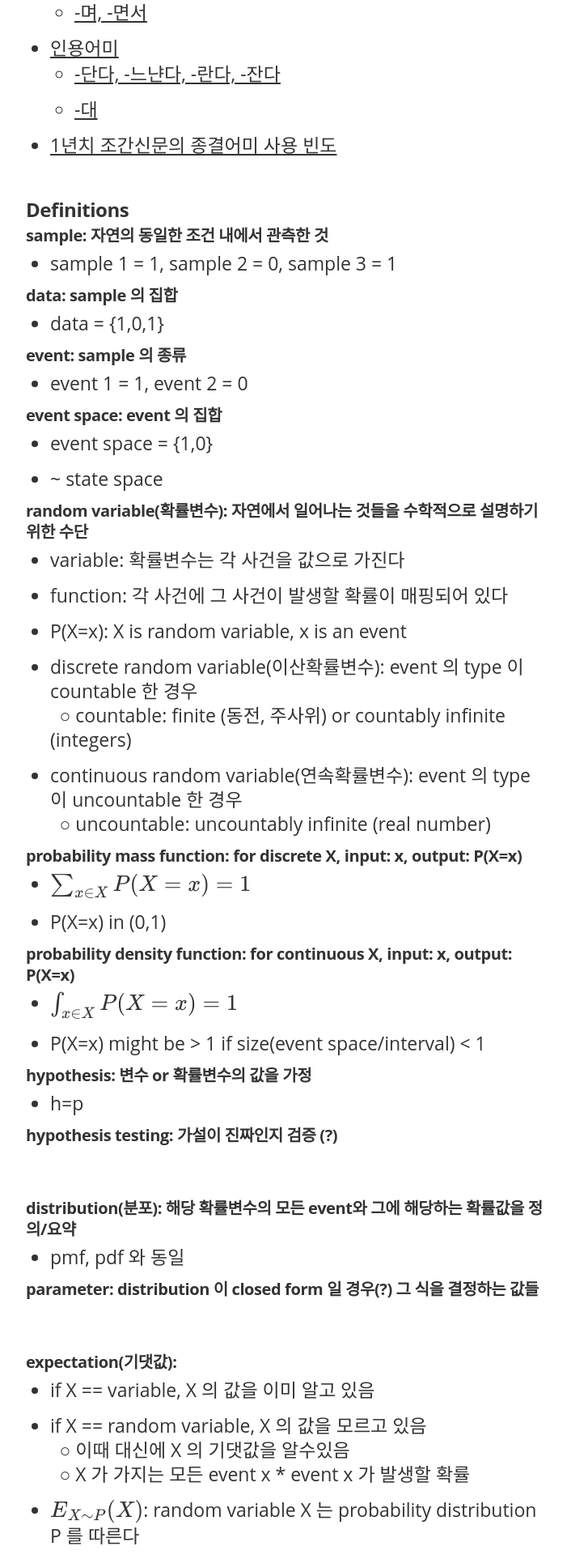
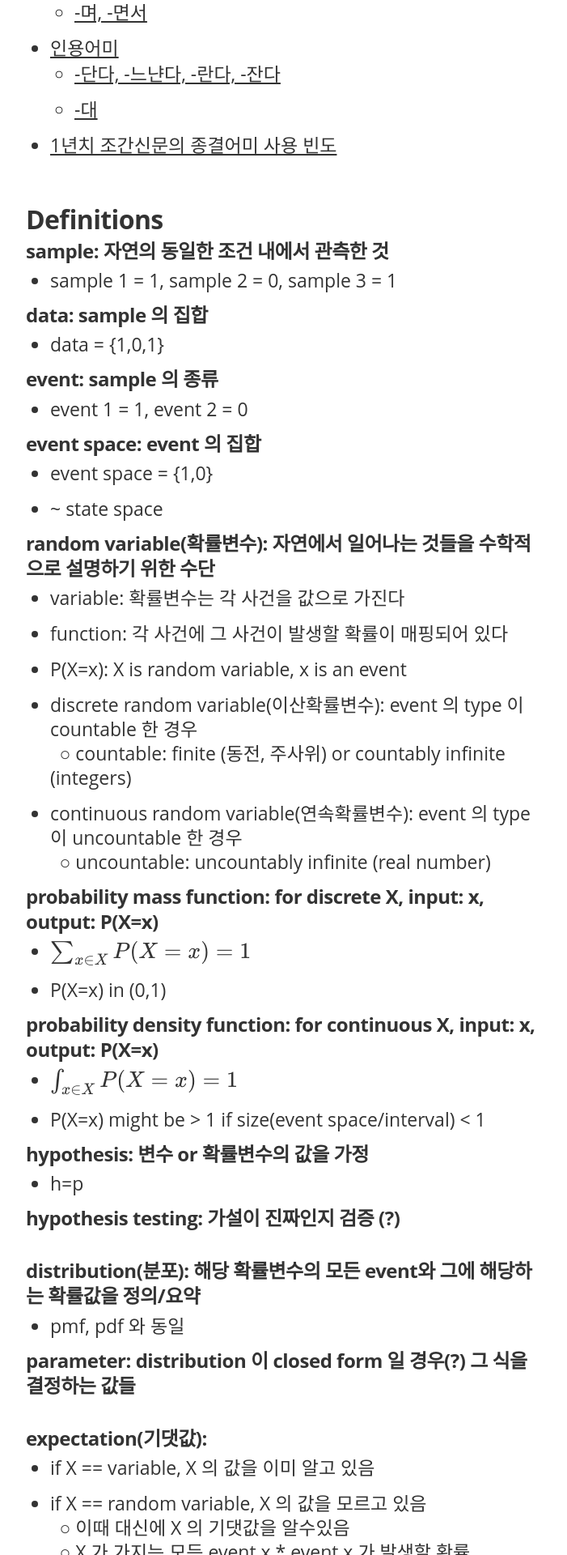
Before and after one commit to minniie/minniie.github.io, a Jekyll site: the page built from _posts/2021-07-27-probability.markdown, in a window 1280 px wide. Shown: the part 1938-3858 px from the top of the page at 81% size, without its empty margins (288-989 px from the left). Built offline with Jekyll 4.4.1, drawn with Linux system fonts in a browser that asks for light colours; nearby versions of some CDN libraries; some web fonts are replaced; formulas are drawn with MathJax 3.

Commit message:
Update main.sass

```diff
--- a/css/main.sass
+++ b/css/main.sass
@@ -368,7 +368,7 @@ body
       letter-spacing: -0.02em
       font-weight: 700
       font-style: normal
-      font-size: 20px
+      font-size: 24px
       line-height: 1.3
       margin: 0
       font-family: $font-sans
@@ -377,17 +377,17 @@ body
       letter-spacing: -0.02em
       font-weight: 700
       font-style: normal
-      font-size: 24px
+      font-size: 32px
       line-height: 1.2
       padding-top: 31px
       margin-bottom: 4px
     p
       font-weight: 400
       font-style: normal
-      font-size: 16px
+      font-size: 22px
       line-height: 30px
       margin: 0
-      padding-bottom: 30px
+      padding-bottom: 0px
       color: #666
       -webkit-hyphens: auto
       -moz-hyphens: auto
```
